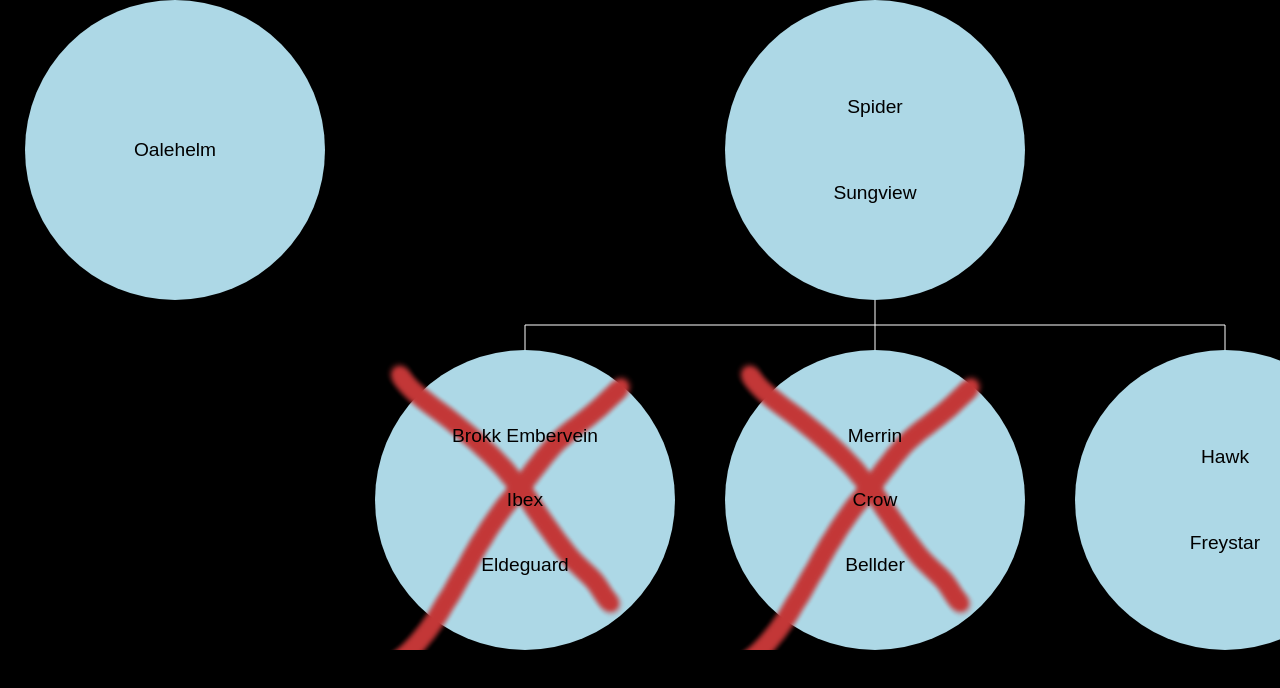
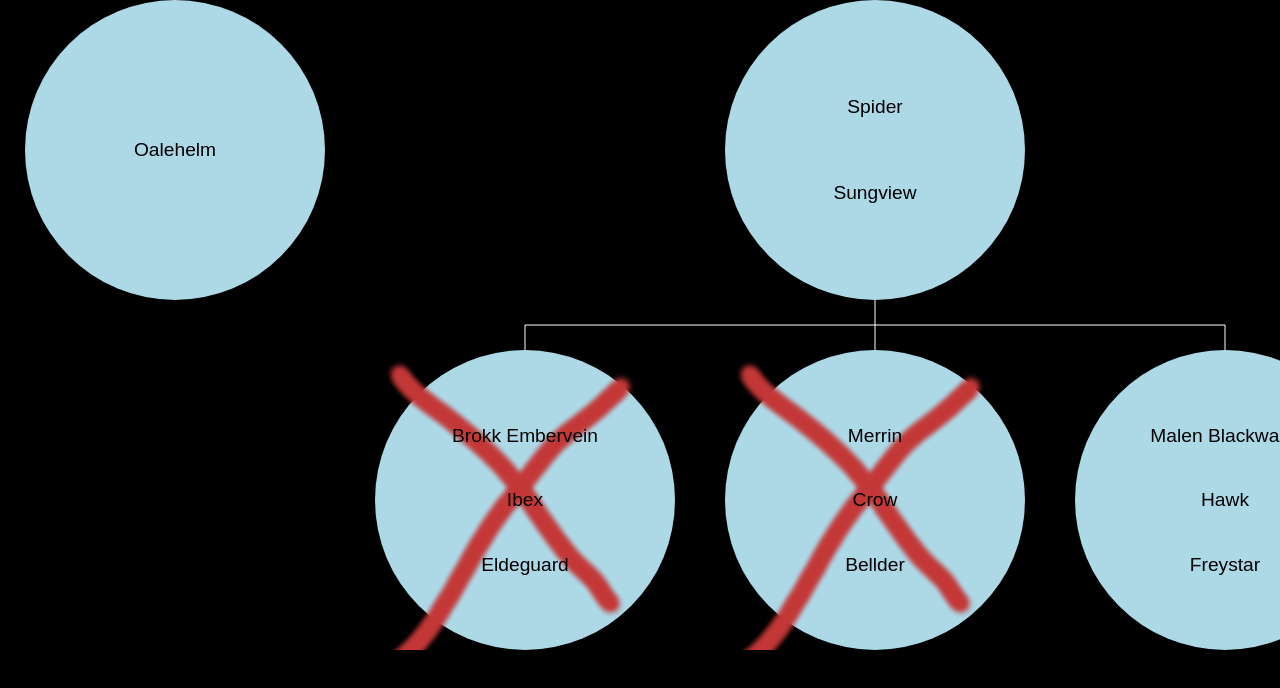
Before and after one commit to shawrie777/eldoria, a Next.js app: page /paleEye in a window 1280 px wide. Shown: the top 688 px of the page. Built offline with nearby package versions, Linux system fonts and the light colour scheme.

Commit message:
update Hawk

```diff
--- a/src/app/paleEye/characters.tsx
+++ b/src/app/paleEye/characters.tsx
@@ -335,8 +335,10 @@ export const conspir : Character = {
                 },
                 {
                     codename: "Hawk",
+                    name: "Malen Blackwake",
                     town: "Freystar",
                     clues: [
+                        "Captain of the Storm's Talon",
                         "Patrols the shipping route between Eldeguard and Oalehelm.",
                         "Own's a tavern called the Grey Gull",
                         "Helped in Crow's murder.",
```
